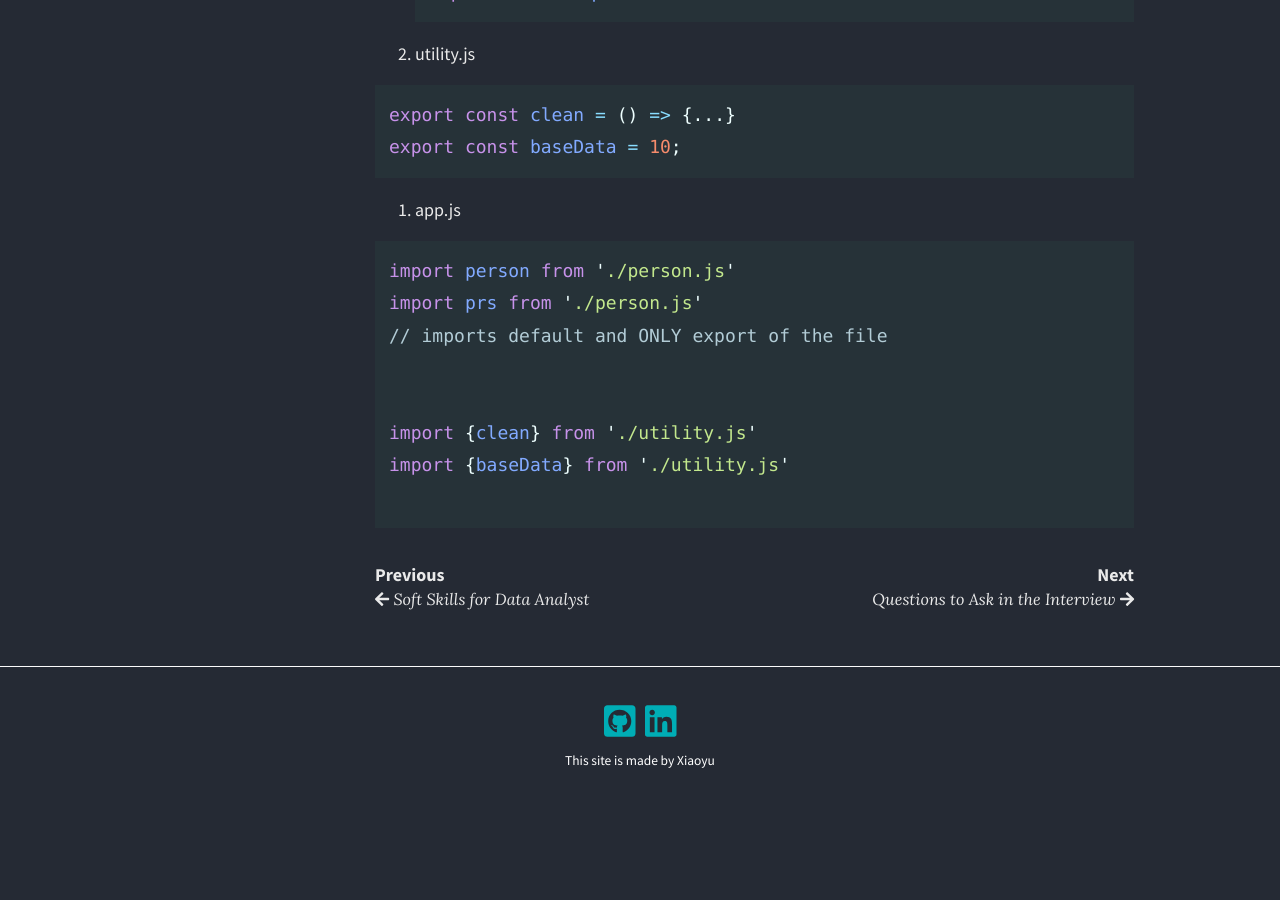
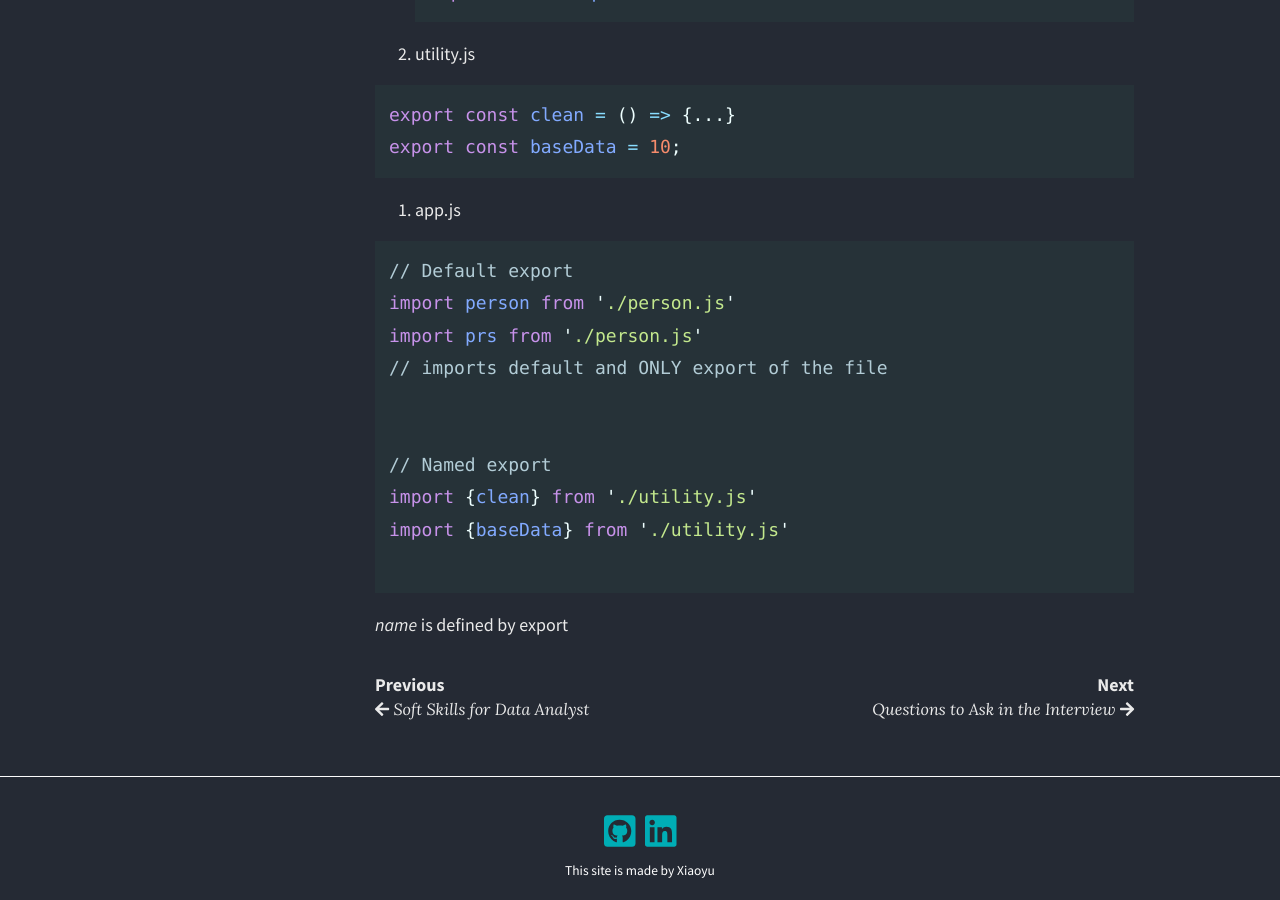
Before and after one commit to migapipo/personal-blog, a Jekyll site: the page built from _posts/2020-01-09-React Learning.md, in a window 1280 px wide and 900 px high, scrolled down 2468 px. Built offline with Jekyll 4.4.1, drawn with Linux system fonts in a browser that asks for light colours; nearby versions of some CDN libraries; before the commit the page ends 3311 px from its top, so only the background shows below that.

Commit message:
update React post

````diff
--- a/_posts/2020-01-09-React Learning.md
+++ b/_posts/2020-01-09-React Learning.md
@@ -86,12 +86,16 @@ export const baseData = 10;
 
 
 ```javascript
+// Default export
 import person from './person.js'
 import prs from './person.js'
 // imports default and ONLY export of the file
 
 
+// Named export
 import {clean} from './utility.js'
 import {baseData} from './utility.js'
 
 ```
+
+*name* is defined by export
````
